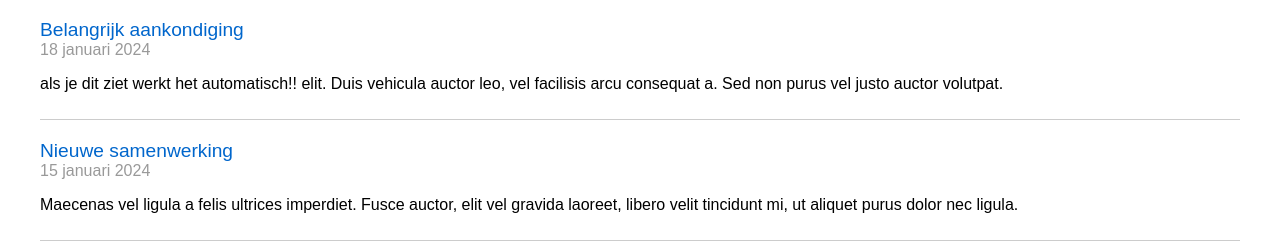
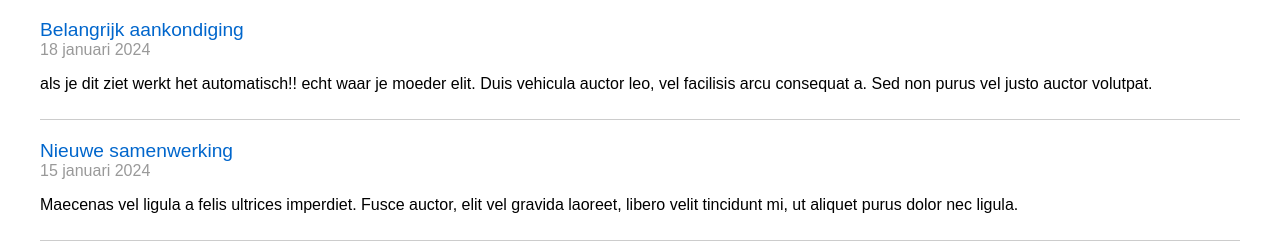
Before and after one commit to Timodo22/pijplijn, a plain HTML site: page index.html in a window 1280 px wide. Shown: the part 101-352 px from the top of the page. Drawn offline with Linux system fonts and the light colour scheme.

Commit message:
Update index.html

```diff
--- a/index.html
+++ b/index.html
@@ -43,7 +43,7 @@
         <div class="article-title">Belangrijk aankondiging</div>
         <div class="article-date">18 januari 2024</div>
         <div class="article-content">
-            <p>als je dit ziet werkt het automatisch!! elit. Duis vehicula auctor leo, vel facilisis arcu consequat a. Sed non purus vel justo auctor volutpat.</p>
+            <p>als je dit ziet werkt het automatisch!! echt waar je moeder elit. Duis vehicula auctor leo, vel facilisis arcu consequat a. Sed non purus vel justo auctor volutpat.</p>
         </div>
     </div>
 
```
